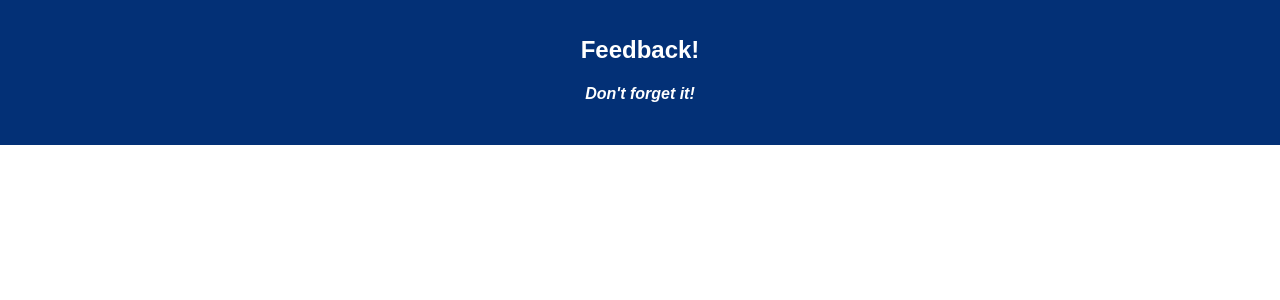
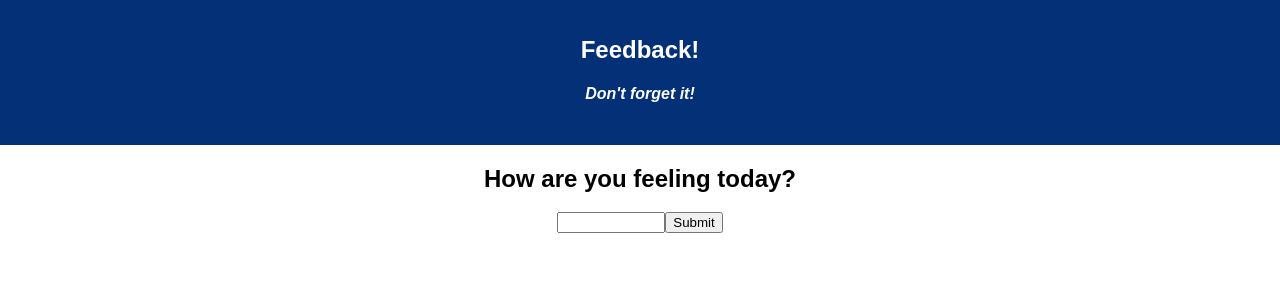
Before and after one commit to AseSever/redux-feedback-loop, a React (Create React App) app: page /#/ in a window 1280 px wide. Shown: the top 300 px of the page. Built offline with nearby package versions, Linux system fonts and the light colour scheme.

Commit message:
added feeling component with css for input and submit to redux

```diff
--- /dev/null
+++ b/src/components/Feeling/Feeling.css
@@ -0,0 +1,3 @@
+input[type=number] {
+    width: 100px;
+}
--- a/src/components/Feeling/Feeling.jsx
+++ b/src/components/Feeling/Feeling.jsx
@@ -1,16 +1,56 @@
-import React, { Component } from 'react'
+import React, { Component } from 'react';
+import { connect } from 'react-redux';
+import './Feeling.css';
 
 class Feeling extends Component {
 
+    state = {
+        feeling: '',
+    }
+
+    handleChange = (event) => {
+       console.log('typing');
+       this.setState({
+           feeling: event.target.value
+       })
+
+    }
+
+    handleSubmit = () => {
+        if( this.state.feeling !== '' ){
+            this.props.dispatch({ type: 'SET_FEELING', payload: this.state})
+        } else {
+            alert('Please pick a number between 1 and 5.')
+        }
+    }
+
+
+
     render() {
-        return(
+        console.log(this.state);
+
+        return (
             <>
+                <div>
+                    <h2>How are you feeling today?</h2>
 
+                    <form onSubmit={this.handleSubmit}>
+                        <input type="number" min="1" max="5" onChange={this.handleChange}/>
+                        <input type="submit" value="Submit"/>
+                    </form>
+
+
+
+                </div>
             </>
         )
     }
 }
 
+const mapStateToProps = (reduxState) => {
+    return{
+        reduxState
+    }
+}
 
-
-export default Feeling;
+export default connect(mapStateToProps)(Feeling);
--- a/src/index.js
+++ b/src/index.js
@@ -8,10 +8,17 @@ import { createStore, combineReducers, applyMiddleware } from 'redux';
 import logger from 'redux-logger';
 
 
+const feedbackReducer = (state = [], action) => {
+    if (action.type === 'SET_FEELING') {
+        return [...state, action.payload]
+    }
 
+    return state
+}
 
 
 const reduxStore = createStore(
+  feedbackReducer,
   applyMiddleware(logger)
 );
 
```
